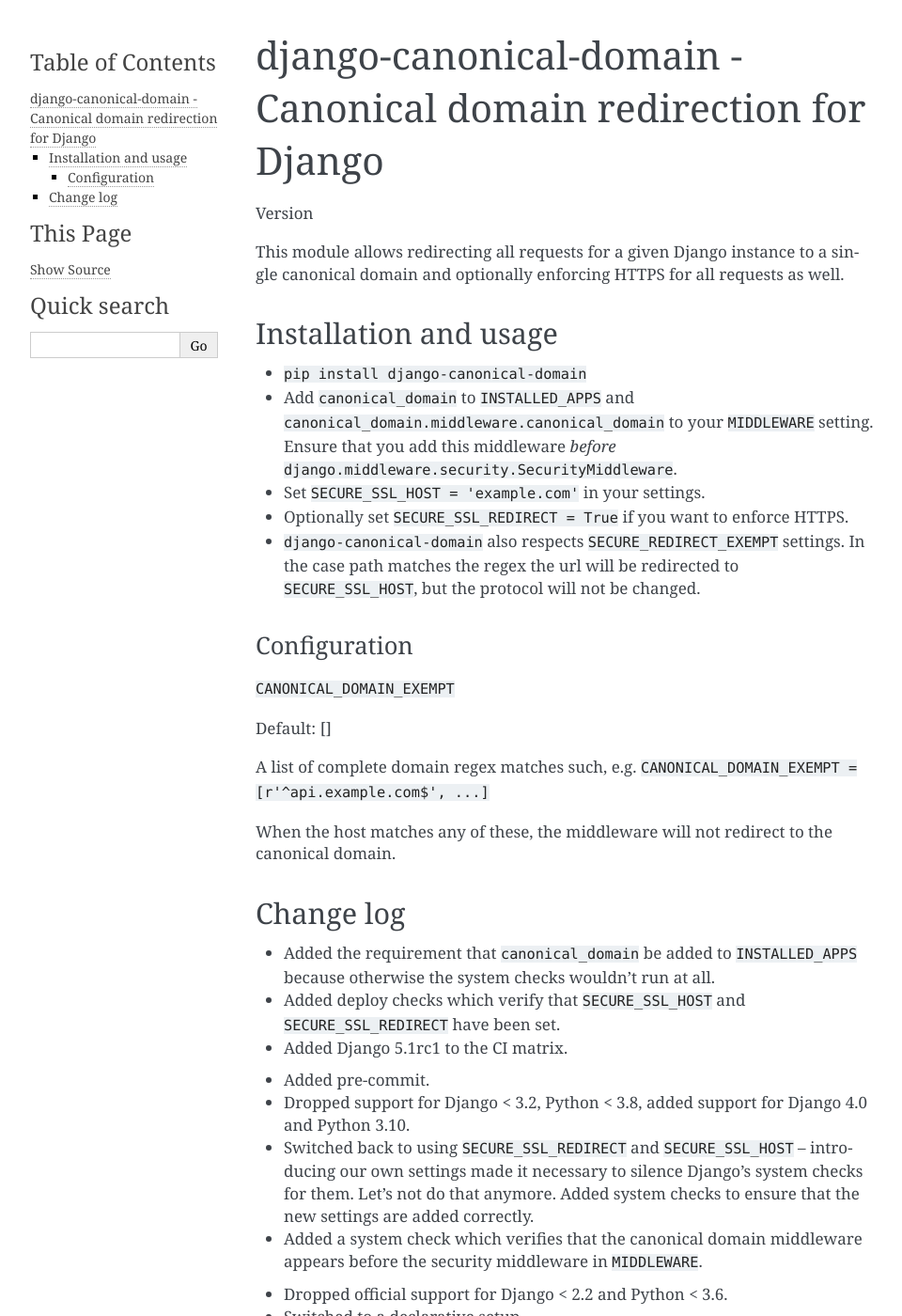
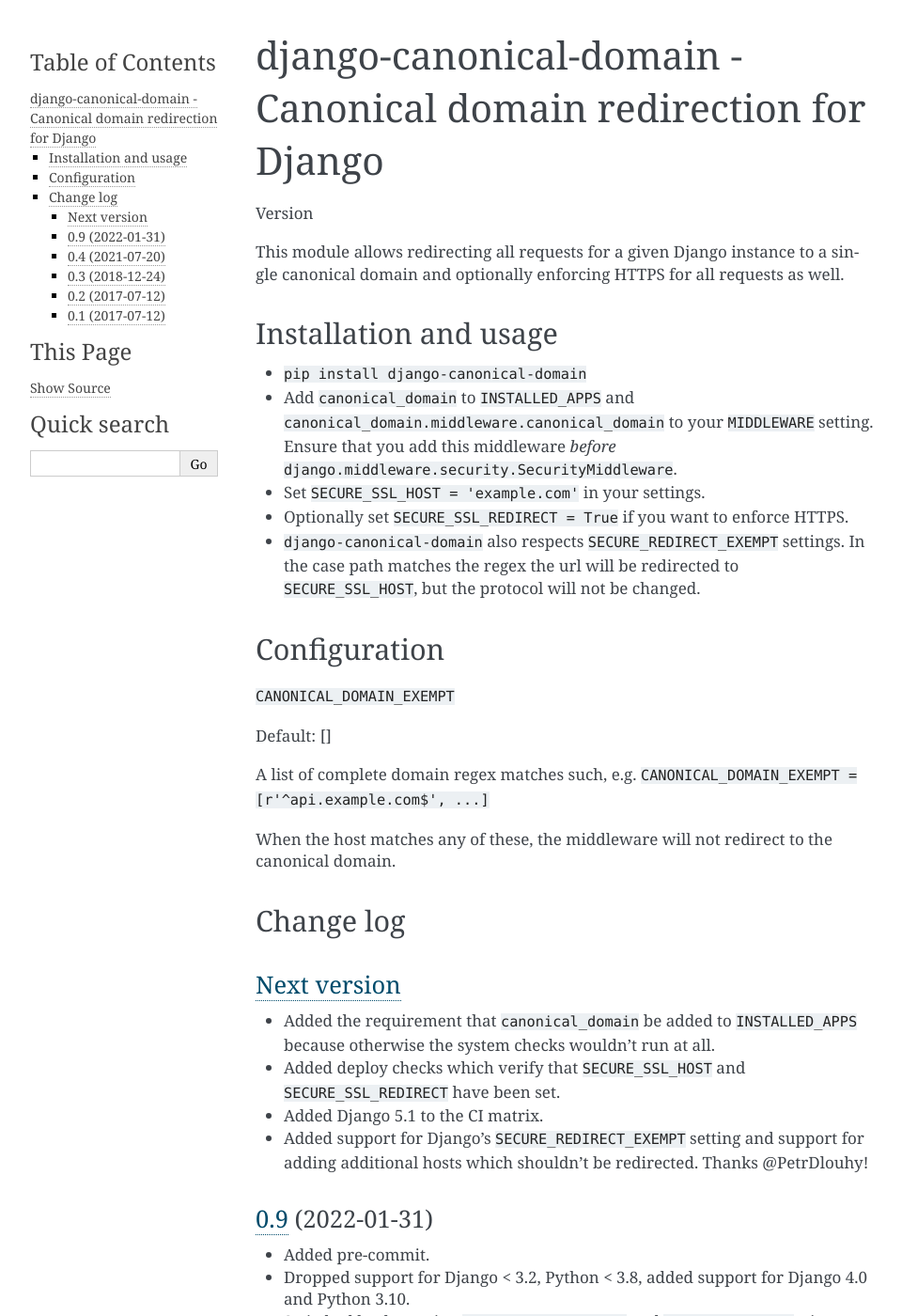
Before and after one commit to matthiask/django-canonical-domain, a Sphinx documentation site: the page built from docs/index.rst, in a window 1280 px wide and 1400 px high. Shown: the whole window at 94% size, without its empty margins (148-1108 px from the left). Built offline with Sphinx 7.4.7, drawn with Linux system fonts in a browser that asks for light colours; some of the changed text lies outside the part shown.

Commit message:
Amend the CHANGELOG

```diff
--- a/CHANGELOG.rst
+++ b/CHANGELOG.rst
@@ -8,7 +8,9 @@
   ``INSTALLED_APPS`` because otherwise the system checks wouldn't run at all.
 - Added deploy checks which verify that ``SECURE_SSL_HOST`` and
   ``SECURE_SSL_REDIRECT`` have been set.
-- Added Django 5.1rc1 to the CI matrix.
+- Added Django 5.1 to the CI matrix.
+- Added support for Django's ``SECURE_REDIRECT_EXEMPT`` setting and support for
+  adding additional hosts which shouldn't be redirected. Thanks @PetrDlouhy!
 
 
 `0.9`_ (2022-01-31)
--- a/docs/index.rst
+++ b/docs/index.rst
@@ -27,7 +27,7 @@
 
 
 Configuration
-#############
+=============
 
 
 ``CANONICAL_DOMAIN_EXEMPT``
```
Also changed, not shown: 1 other file.
